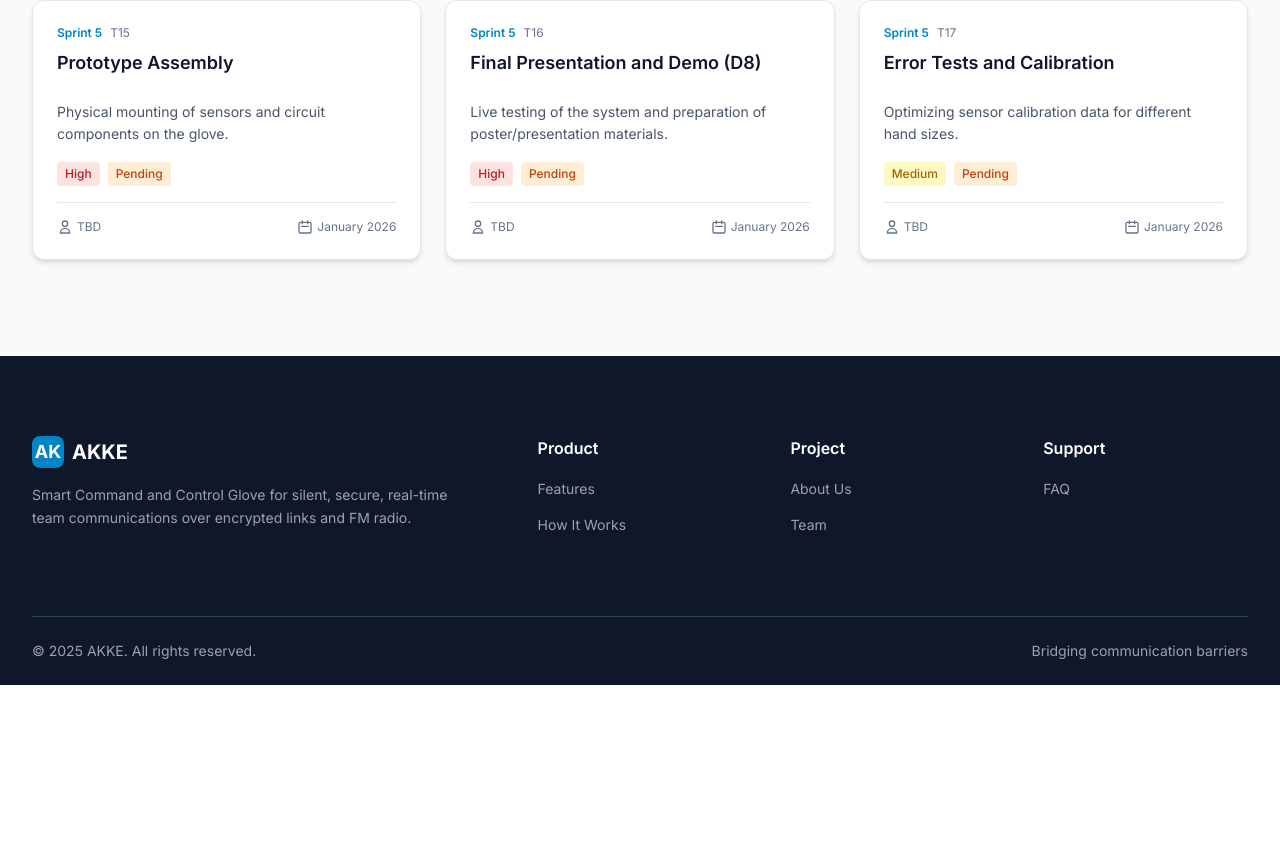
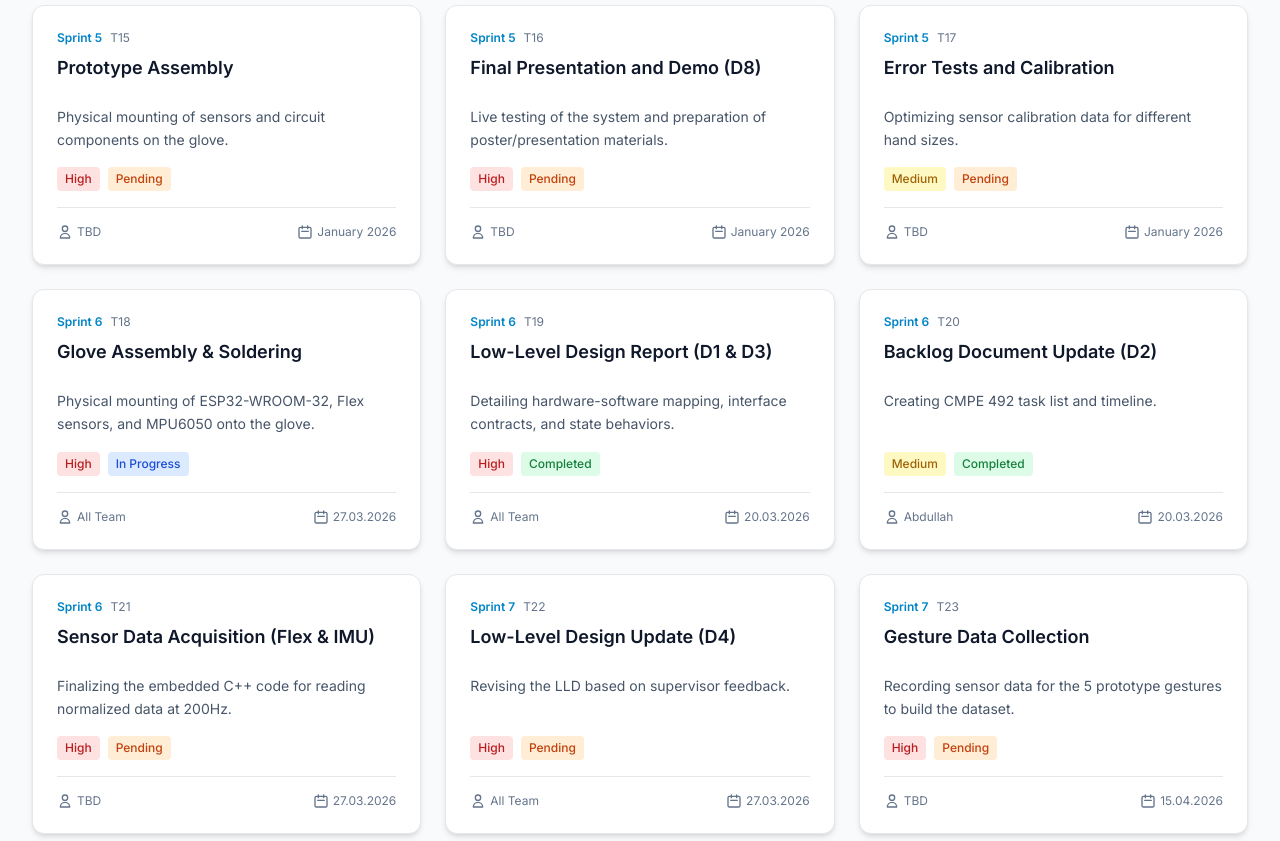
Before and after one commit to ILTER-AKKE/website, a React (Vite) app: page / in a window 1280 px wide. Shown: the part 9799-10640 px from the top of the page. Before the commit the page ends 10484 px from the top, so only its background shows below. Built offline with nearby package versions, Linux system fonts and the light colour scheme.

Commit message:
Update todos and fix TodoSection filters

```diff
--- a/src/data/todos.js
+++ b/src/data/todos.js
@@ -63,6 +63,16 @@ export const todos = [
     sprint: 'Sprint 3',
     id: 'T07',
     title: 'Analysis Report Preparation (D4)',
+    description: 'Drawing system models, scenarios, and use case diagrams.',
+    responsible: 'Abdullah',
+    priority: 'High',
+    dueDate: '21.11.2025',
+    status: 'Completed'
+  },
+  {
+    sprint: 'Sprint 3',
+    id: 'T07b',
+    title: 'Analysis Report Preparation (D4) - Documentation',
     description: 'Preparation of High Level Design Documentation.',
     responsible: 'All Team',
     priority: 'High',
@@ -71,19 +81,9 @@ export const todos = [
   },
   {
     sprint: 'Sprint 3',
-    id: 'T07',
-    title: 'Preparation of Diagrams',
-    description: 'Drawing system models, scenarios, and use case diagrams.',
-    responsible: 'Abdullah',
-    priority: 'High',
-    dueDate: '21.11.2025',
-    status: 'Completed'
-  },
-  {
-    sprint: 'Sprint 3',
     id: 'T08',
     title: 'Hardware Component Procurement',
-    description: 'Procurement of ESP32-S3, Flex sensors, IMU and RF modules.',
+    description: 'Procurement of ESP32-WROOM-32, Flex sensors, IMU and RF modules.',
     responsible: 'All Team',
     priority: 'High',
     dueDate: '21.11.2025',
@@ -178,6 +178,146 @@ export const todos = [
     priority: 'Medium',
     dueDate: 'January 2026',
     status: 'Pending'
+  },
+  {
+    sprint: 'Sprint 6',
+    id: 'T18',
+    title: 'Glove Assembly & Soldering',
+    description: 'Physical mounting of ESP32-WROOM-32, Flex sensors, and MPU6050 onto the glove.',
+    responsible: 'All Team',
+    priority: 'High',
+    dueDate: '27.03.2026',
+    status: 'In Progress'
+  },
+  {
+    sprint: 'Sprint 6',
+    id: 'T19',
+    title: 'Low-Level Design Report (D1 & D3)',
+    description: 'Detailing hardware-software mapping, interface contracts, and state behaviors.',
+    responsible: 'All Team',
+    priority: 'High',
+    dueDate: '20.03.2026',
+    status: 'Completed'
+  },
+  {
+    sprint: 'Sprint 6',
+    id: 'T20',
+    title: 'Backlog Document Update (D2)',
+    description: 'Creating CMPE 492 task list and timeline.',
+    responsible: 'Abdullah',
+    priority: 'Medium',
+    dueDate: '20.03.2026',
+    status: 'Completed'
+  },
+  {
+    sprint: 'Sprint 6',
+    id: 'T21',
+    title: 'Sensor Data Acquisition (Flex & IMU)',
+    description: 'Finalizing the embedded C++ code for reading normalized data at 200Hz.',
+    responsible: 'TBD',
+    priority: 'High',
+    dueDate: '27.03.2026',
+    status: 'Pending'
+  },
+  {
+    sprint: 'Sprint 7',
+    id: 'T22',
+    title: 'Low-Level Design Update (D4)',
+    description: 'Revising the LLD based on supervisor feedback.',
+    responsible: 'All Team',
+    priority: 'High',
+    dueDate: '27.03.2026',
+    status: 'Pending'
+  },
+  {
+    sprint: 'Sprint 7',
+    id: 'T23',
+    title: 'Gesture Data Collection',
+    description: 'Recording sensor data for the 5 prototype gestures to build the dataset.',
+    responsible: 'TBD',
+    priority: 'High',
+    dueDate: '15.04.2026',
+    status: 'Pending'
+  },
+  {
+    sprint: 'Sprint 7',
+    id: 'T24',
+    title: 'TinyML Model Training',
+    description: 'Developing and training the gesture classification model using the collected dataset.',
+    responsible: 'TBD',
+    priority: 'High',
+    dueDate: '15.04.2026',
+    status: 'Pending'
+  },
+  {
+    sprint: 'Sprint 7',
+    id: 'T25',
+    title: 'Test Plan Report (D5)',
+    description: 'Identifying testing strategies (unit, system, integration) for the AKKE system.',
+    responsible: 'All Team',
+    priority: 'High',
+    dueDate: '10.04.2026',
+    status: 'Pending'
+  },
+  {
+    sprint: 'Sprint 8',
+    id: 'T26',
+    title: 'ESP-NOW Protocol Integration',
+    description: 'Implementing the digital trigger communication between the glove and the receiver unit.',
+    responsible: 'TBD',
+    priority: 'High',
+    dueDate: '30.04.2026',
+    status: 'Pending'
+  },
+  {
+    sprint: 'Sprint 8',
+    id: 'T27',
+    title: 'Audio Module & Potentiometer Setup',
+    description: 'Interfacing DFPlayer via UART and implementing volume control on the receiver.',
+    responsible: 'TBD',
+    priority: 'High',
+    dueDate: '30.04.2026',
+    status: 'Pending'
+  },
+  {
+    sprint: 'Sprint 8',
+    id: 'T28',
+    title: 'End-to-End System Testing',
+    description: 'Executing test cases defined in the Test Plan (Latency, accuracy, noise).',
+    responsible: 'All Team',
+    priority: 'High',
+    dueDate: '05.05.2026',
+    status: 'Pending'
+  },
+  {
+    sprint: 'Sprint 9',
+    id: 'T29',
+    title: 'Final Report Preparation (D7)',
+    description: 'Documenting final architecture, engineering impact, and test results.',
+    responsible: 'All Team',
+    priority: 'High',
+    dueDate: '15.05.2026',
+    status: 'Pending'
+  },
+  {
+    sprint: 'Sprint 9',
+    id: 'T30',
+    title: 'Presentation & Demo Video (D8)',
+    description: 'Recording the 25-minute system demonstration and presentation.',
+    responsible: 'All Team',
+    priority: 'High',
+    dueDate: '15.05.2026',
+    status: 'Pending'
+  },
+  {
+    sprint: 'Sprint 9',
+    id: 'T31',
+    title: 'Poster Preparation for Exhibition',
+    description: 'Designing the poster for the Young Minds New Ideas competition.',
+    responsible: 'TBD',
+    priority: 'Medium',
+    dueDate: '15.05.2026',
+    status: 'Pending'
   }
 ]
 
--- a/src/sections/TodoSection.jsx
+++ b/src/sections/TodoSection.jsx
@@ -8,7 +8,7 @@ const TodoSection = () => {
   const [selectedSprint, setSelectedSprint] = useState('All')
   const [selectedStatus, setSelectedStatus] = useState('All')
   const sprints = ['All', ...getUniqueSprints()]
-  const statuses = ['All', 'Completed', 'Pending']
+  const statuses = ['All', 'Completed', 'In Progress', 'Pending']
 
   const getPriorityColor = (priority) => {
     switch (priority) {
@@ -27,6 +27,8 @@ const TodoSection = () => {
     switch (status) {
       case 'Completed':
         return 'bg-green-100 dark:bg-green-900/30 text-green-700 dark:text-green-300'
+      case 'In Progress':
+        return 'bg-blue-100 dark:bg-blue-900/30 text-blue-700 dark:text-blue-300'
       case 'Pending':
         return 'bg-orange-100 dark:bg-orange-900/30 text-orange-700 dark:text-orange-300'
       default:
@@ -34,15 +36,36 @@ const TodoSection = () => {
     }
   }
 
+  const normalizeFilterValue = (value) => {
+    if (typeof value === 'string') return value.trim()
+    if (value === null || value === undefined) return ''
+    return String(value).trim()
+  }
+
   const filteredTodos = todos.filter(todo => {
-    const sprintMatch = selectedSprint === 'All' || todo.sprint === selectedSprint
-    const statusMatch = selectedStatus === 'All' || todo.status === selectedStatus
+    const sprintMatch =
+      selectedSprint === 'All' ||
+      normalizeFilterValue(todo.sprint) === normalizeFilterValue(selectedSprint)
+
+    const statusMatch =
+      selectedStatus === 'All' ||
+      normalizeFilterValue(todo.status) === normalizeFilterValue(selectedStatus)
+
     return sprintMatch && statusMatch
   })
+
+  const handleSprintChange = (e) => {
+    setSelectedSprint(e.target.value)
+  }
+
+  const handleStatusChange = (e) => {
+    setSelectedStatus(e.target.value)
+  }
 
   const stats = {
     total: todos.length,
     completed: getTodosByStatus('Completed').length,
+    inProgress: getTodosByStatus('In Progress').length,
     pending: getTodosByStatus('Pending').length
   }
 
@@ -105,6 +128,16 @@ const TodoSection = () => {
               <div className="text-2xl font-bold text-orange-600 dark:text-orange-400">{stats.pending}</div>
               <div className="text-sm text-dark-600 dark:text-dark-400">Pending</div>
             </motion.div>
+            <motion.div
+              initial={{ opacity: 0, scale: 0.8 }}
+              whileInView={{ opacity: 1, scale: 1 }}
+              viewport={{ once: true }}
+              transition={{ delay: 0.3 }}
+              className="bg-white dark:bg-dark-900 rounded-lg px-6 py-4 shadow-md"
+            >
+              <div className="text-2xl font-bold text-blue-600 dark:text-blue-400">{stats.inProgress}</div>
+              <div className="text-sm text-dark-600 dark:text-dark-400">In Progress</div>
+            </motion.div>
           </div>
 
           {/* Filters */}
@@ -113,7 +146,7 @@ const TodoSection = () => {
               <label className="text-sm font-medium text-dark-700 dark:text-dark-300">Sprint:</label>
               <select
                 value={selectedSprint}
-                onChange={(e) => setSelectedSprint(e.target.value)}
+                onChange={handleSprintChange}
                 className="px-4 py-2 bg-white dark:bg-dark-900 border border-gray-300 dark:border-dark-700 rounded-lg text-sm text-dark-900 dark:text-white focus:outline-none focus:ring-2 focus:ring-primary-500"
               >
                 {sprints.map(sprint => (
@@ -125,7 +158,7 @@ const TodoSection = () => {
               <label className="text-sm font-medium text-dark-700 dark:text-dark-300">Status:</label>
               <select
                 value={selectedStatus}
-                onChange={(e) => setSelectedStatus(e.target.value)}
+                onChange={handleStatusChange}
                 className="px-4 py-2 bg-white dark:bg-dark-900 border border-gray-300 dark:border-dark-700 rounded-lg text-sm text-dark-900 dark:text-white focus:outline-none focus:ring-2 focus:ring-primary-500"
               >
                 {statuses.map(status => (
@@ -138,6 +171,7 @@ const TodoSection = () => {
 
         {/* Todo Cards */}
         <motion.div
+          key={`${selectedSprint}-${selectedStatus}`}
           variants={prefersReducedMotion ? {} : {
             hidden: { opacity: 0 },
             visible: {
@@ -155,7 +189,7 @@ const TodoSection = () => {
         >
           {filteredTodos.map((todo, index) => (
             <motion.div
-              key={todo.id}
+              key={`${todo.sprint}-${todo.id}-${todo.title}`}
               variants={prefersReducedMotion ? {} : {
                 hidden: { opacity: 0, y: 30 },
                 visible: {
```
Also changed, not shown: TODO.csv.
